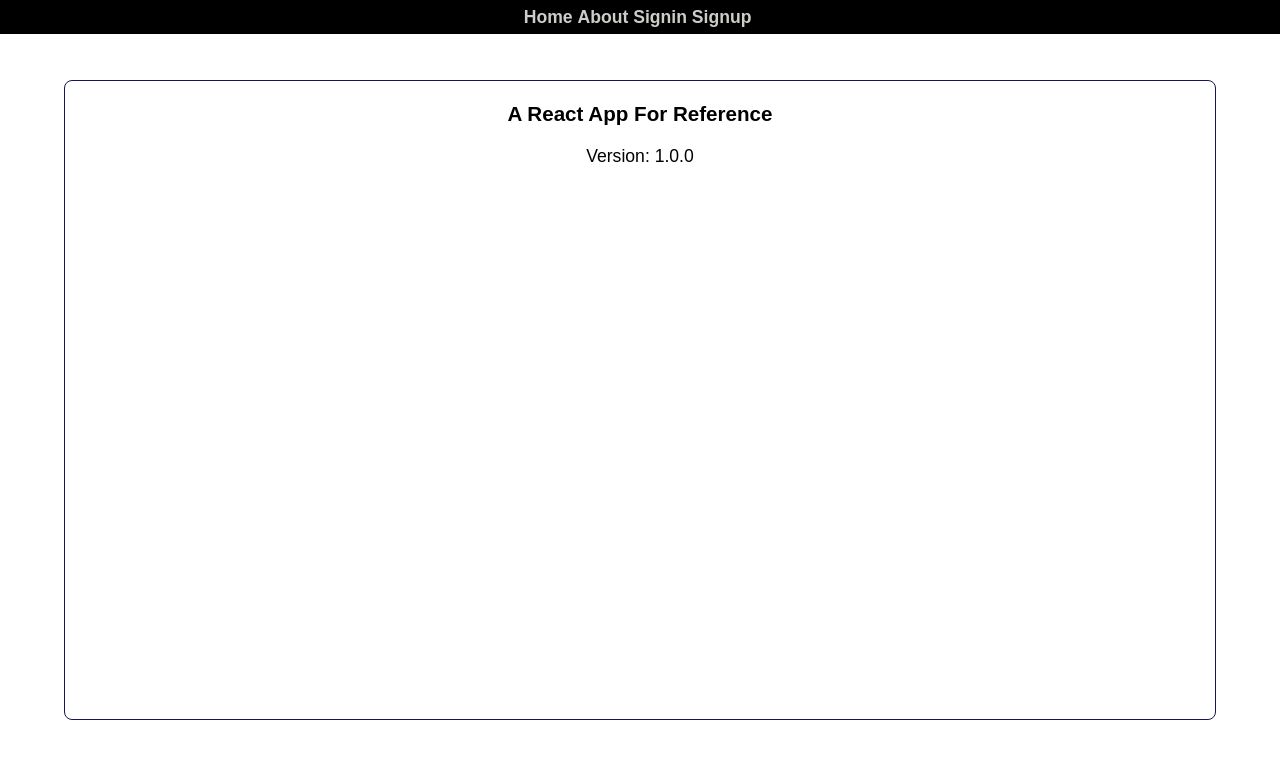
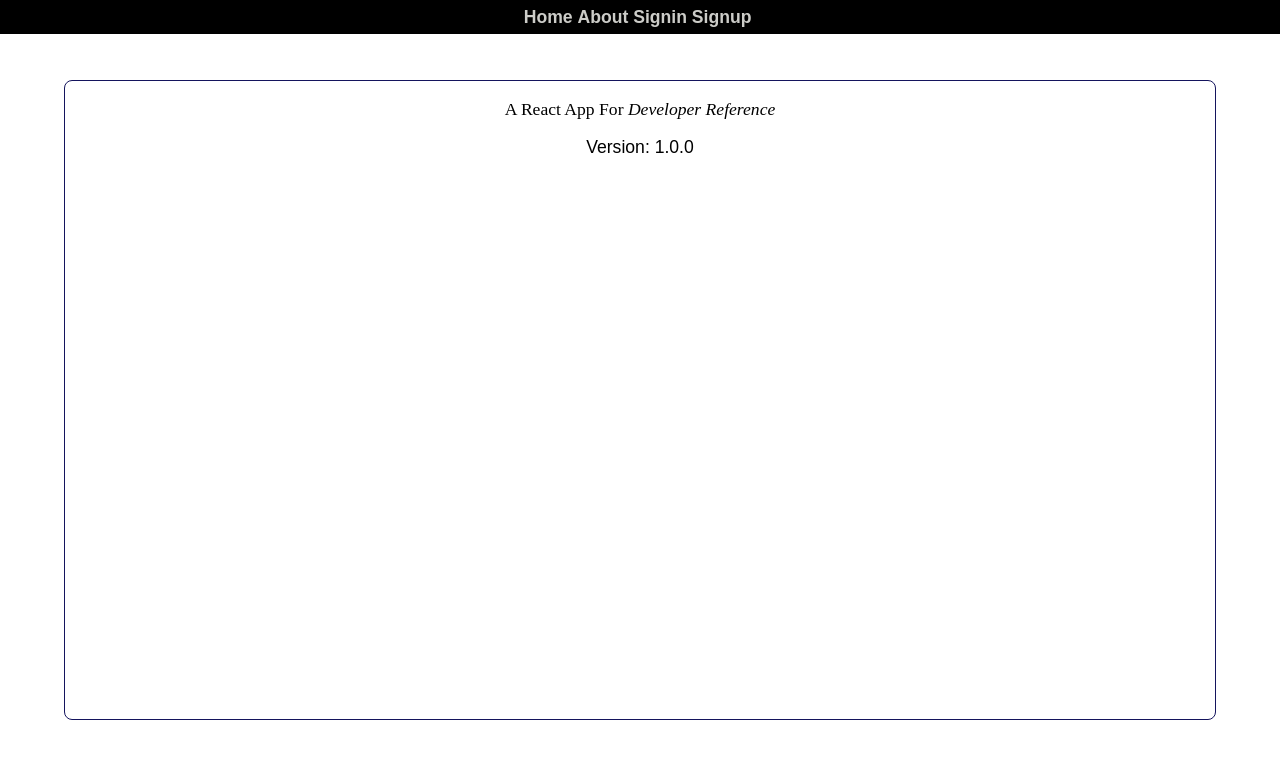
Before and after one commit to quobod/RBR, a React (Create React App) app in the folder client/: page /about in a window 1280 px wide. Shown: the top 758 px of the page. Built offline with nearby package versions, Linux system fonts and the light colour scheme.

Commit message:
Modified journal detail style

```diff
--- a/client/src/App.css
+++ b/client/src/App.css
@@ -175,19 +175,27 @@
 
 .panel {
   display: grid;
+  grid-row-gap: 0.4rem;
+  justify-content: start;
+  grid-template-areas:
+  '. journal-body journal-body journal-body'
+  'journal-detail journal-detail journal-detail .';
 }
 
-.panel .body {
+.panel .journal-body {
+  grid-area: journal-body;
   margin: 0;
   padding: 0;
+  text-align: left;
 }
 
-.panel .detail {
+.panel .journal-detail {
+  grid-area: journal-detail;
   display: grid;
   grid-template-rows: repeat(2, 1fr);
 }
 
-.panel .detail * {
+.panel .journal-detail * {
   margin: 0;
   padding: 0;
   display: flex;
@@ -207,3 +215,9 @@
   margin: 0;
   padding: 0;
 }
+
+.mission-parent {
+  font-family: cursive, 'Times New Roman', Times, serif;
+  font-weight: normal;
+  font-size: 1.1rem;
+}
--- a/client/src/components/JournalItem.js
+++ b/client/src/components/JournalItem.js
@@ -15,7 +15,7 @@ class JournalItem extends React.Component {
     }
 
     render() {
-        const { title, body, user, createdAt, updatedAt } = this.props.journal;
+        const { title, body, user, createdAt, updatedAt, isPublic } = this.props.journal;
         const { cap, displayDate } = Utils;
         return (
             <Consumer>
@@ -30,6 +30,7 @@ class JournalItem extends React.Component {
                                     <label className="detail">Author: {cap([user.firstName.trim(),user.lastName.trim()])}</label>
                                     <label className="detail">Created: {displayDate(createdAt)}</label>
                                     <label className="detail">Last Update: {displayDate(updatedAt)}</label>
+                                    <label className="detail">Published: {isPublic?'Yes':'No'}</label>
                                 </div>
                             </div>
                         </div>
--- a/client/src/components/views/About.js
+++ b/client/src/components/views/About.js
@@ -9,7 +9,7 @@ export default class About extends Component {
   render() {
     return (
         <div className="content">
-            <h3>A React App For Reference</h3>
+            <h3 className="mission-parent">A React App For <i className="mission">Developer Reference</i></h3>
             <p>Version: 1.0.0</p>
         </div>
     )
```
